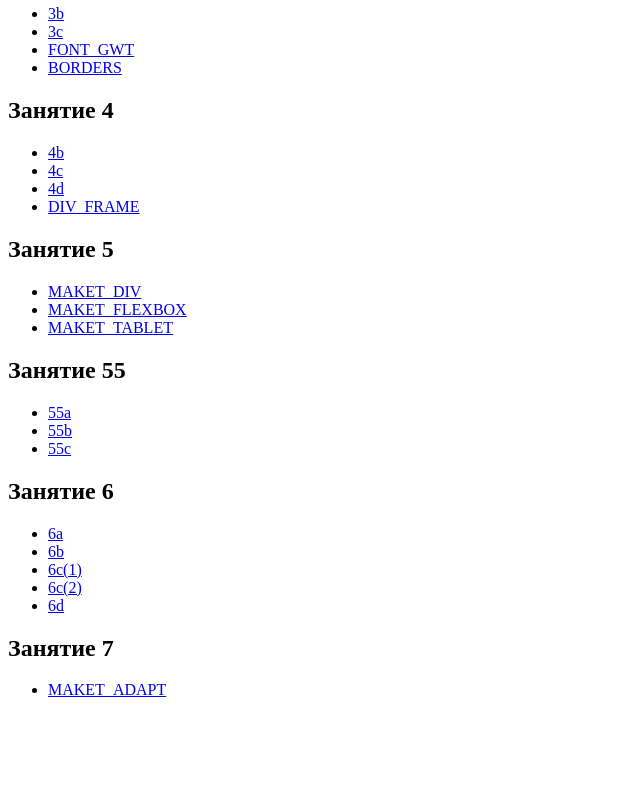
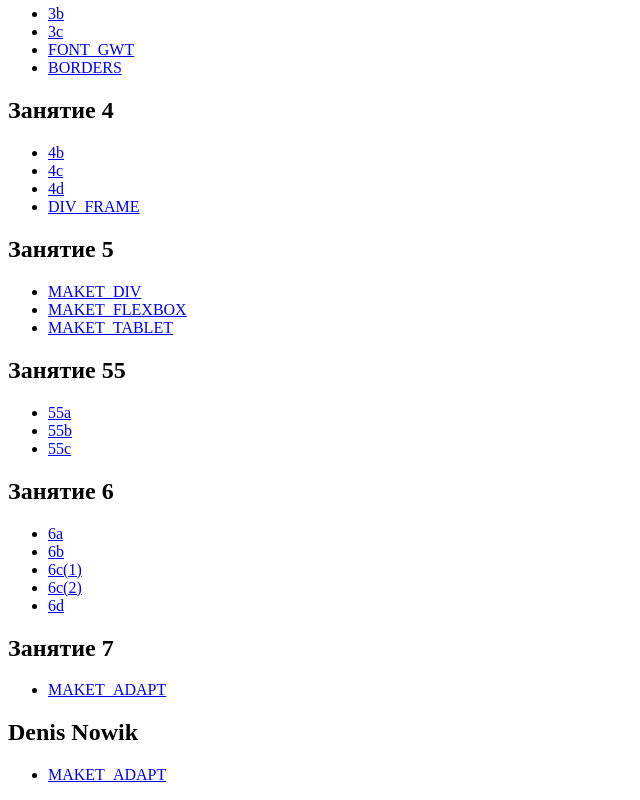
Before and after one commit to KristinaSamtsova/KrisRepository, a plain HTML site: page index.html in a window 1280 px wide. Shown: the part 363-1163 px from the top of the page, without its empty margins (0-640 px from the left). Before the commit the page ends 1078 px from the top, so only its background shows below. Drawn offline with Linux system fonts and the light colour scheme.

Commit message:
add new file in index

```diff
--- a/index.html
+++ b/index.html
@@ -58,5 +58,9 @@
   <ul>
     <li><a href="07/MAKET_ADAPT.html">MAKET_ADAPT</a></li>
   </ul>
+  <h2>Denis Nowik</h2>
+  <ul>
+    <li><a href="DenisNovik/DenisNowik.html">MAKET_ADAPT</a></li>
+  </ul>
 </body>
 </html>
```
